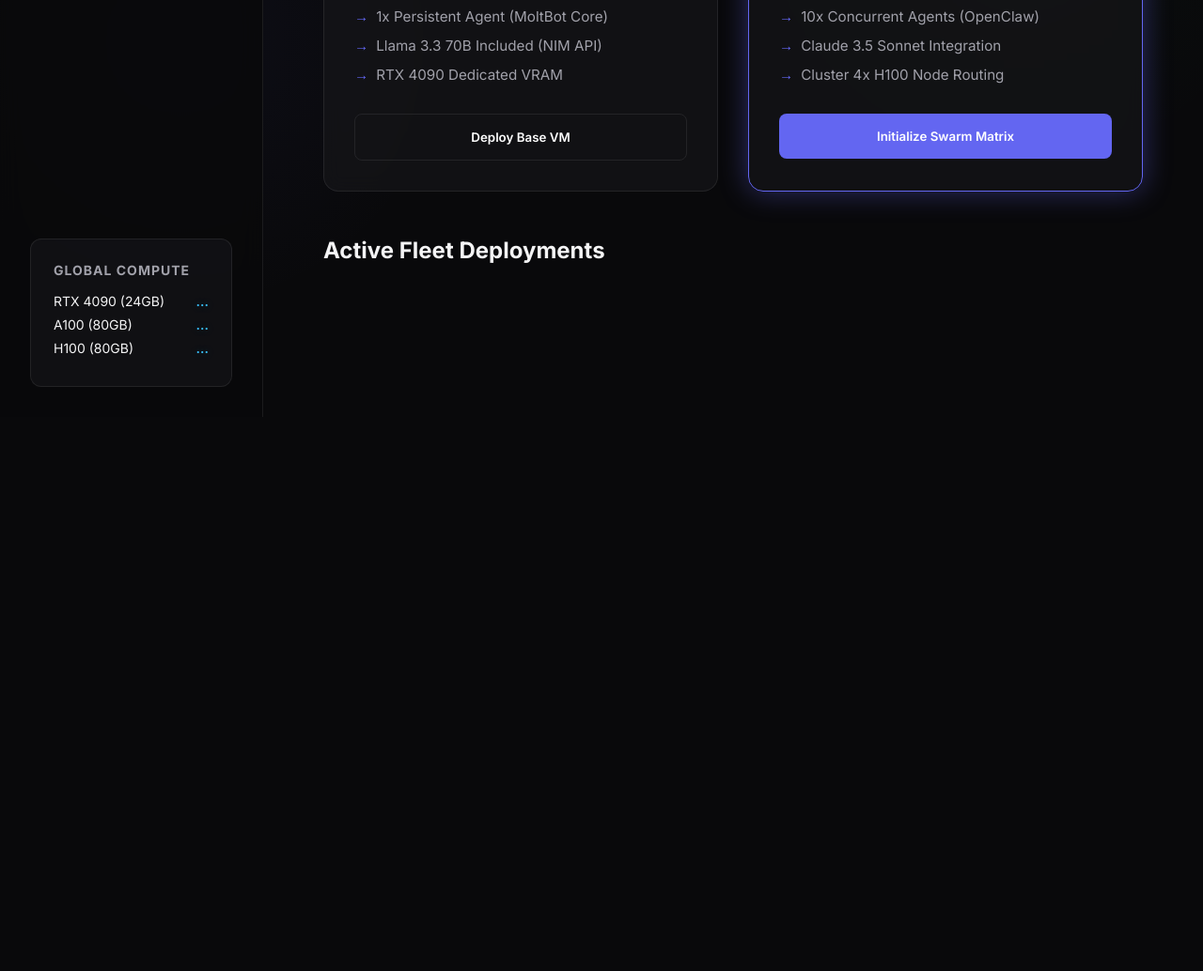
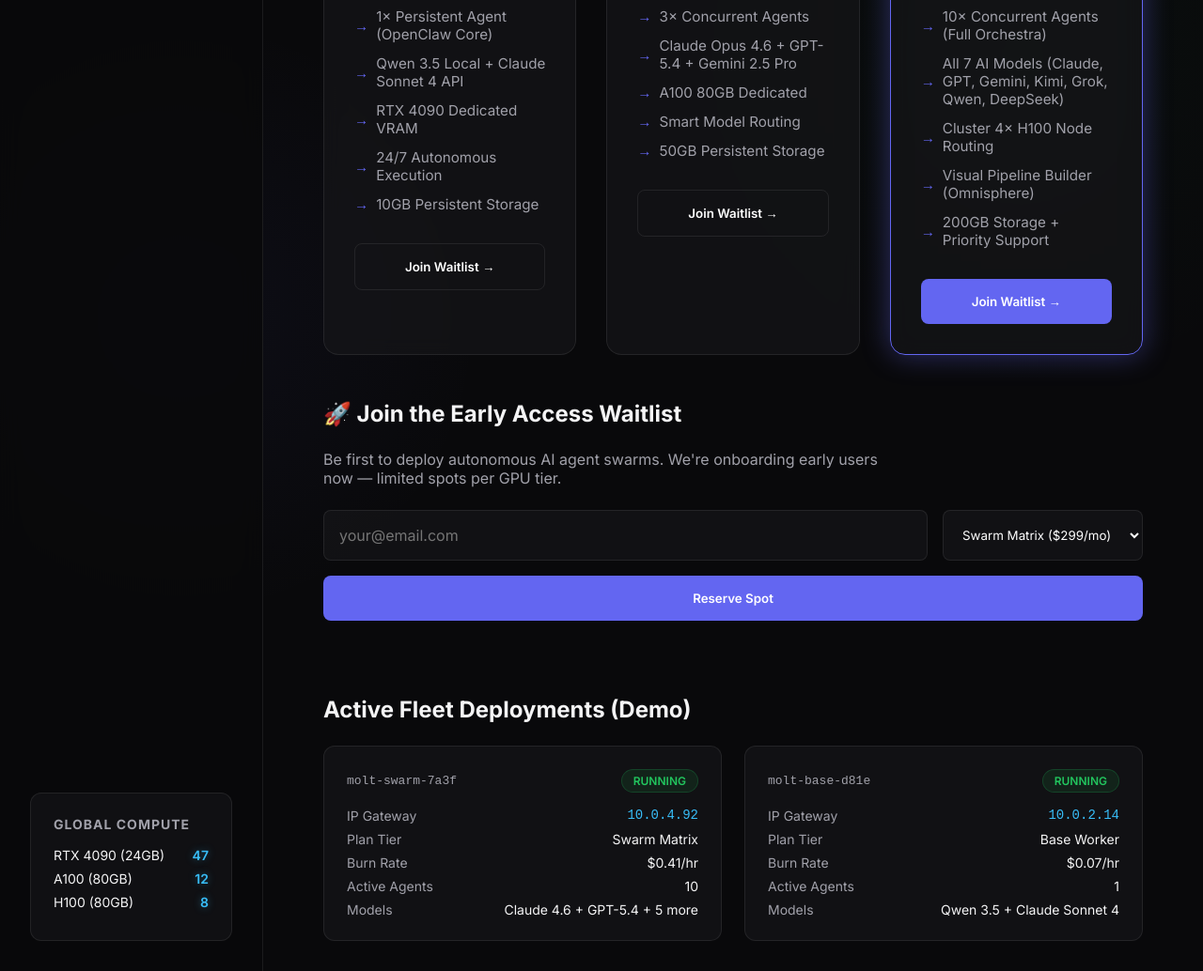
Before and after one commit to CEOoftheUniverse/moltbot-saas, a plain HTML site: page index.html in a window 1280 px wide. Shown: the part 356-1390 px from the top of the page at 94% size. Before the commit the page ends 800 px from the top, so only its background shows below. Drawn offline with Linux system fonts and the light colour scheme; no server answers.

Commit message:
Update landing page: current model names, 3 pricing tiers, waitlist form, cross-link to Omnisphere

```diff
--- a/index.html
+++ b/index.html
@@ -1,14 +1,13 @@
 <!DOCTYPE html>
 <html lang="en">
-
 <head>
   <meta charset="UTF-8">
   <meta name="viewport" content="width=device-width, initial-scale=1.0">
-  <title>MoltBot Cloud — Autonomous VM Fleet</title>
+  <title>MoltBot Cloud — Autonomous AI Agent Fleet</title>
+  <meta name="description" content="Deploy autonomous AI agent swarms on dedicated GPU VMs. Pre-configured OpenClaw agents with Claude, GPT, Gemini. From $49/mo.">
   <link href="https://fonts.googleapis.com/css2?family=Inter:wght@300;400;500;600;700&display=swap" rel="stylesheet">
   <link rel="stylesheet" href="styles.css">
 </head>
-
 <body>
   <div class="app-container">
     <!-- Sidebar Navigation -->
@@ -18,16 +17,15 @@
       </div>
       <nav>
         <a href="#" class="active">Fleet Dashboard</a>
-        <a href="#">Agent Images</a>
-        <a href="#">Billing & Invoices</a>
-        <a href="#">Settings</a>
+        <a href="#pricing">Pricing</a>
+        <a href="#waitlist">Join Waitlist</a>
+        <a href="https://ceooftheuniverse.github.io/omnisphere/" target="_blank">Omnisphere ↗</a>
       </nav>
-
       <div class="availability-card">
         <h3>Global Compute</h3>
-        <div class="stat-row"><span>RTX 4090 (24GB)</span> <span id="gpu-4090" class="neon-number">...</span></div>
-        <div class="stat-row"><span>A100 (80GB)</span> <span id="gpu-a100" class="neon-number">...</span></div>
-        <div class="stat-row"><span>H100 (80GB)</span> <span id="gpu-h100" class="neon-number">...</span></div>
+        <div class="stat-row"><span>RTX 4090 (24GB)</span> <span class="neon-number">47</span></div>
+        <div class="stat-row"><span>A100 (80GB)</span> <span class="neon-number">12</span></div>
+        <div class="stat-row"><span>H100 (80GB)</span> <span class="neon-number">8</span></div>
       </div>
     </aside>
 
@@ -37,12 +35,12 @@
         <div class="status-indicator">
           <span class="pulsing-dot"></span> System Operational
         </div>
-        <div class="user-profile">Administrator</div>
+        <div class="user-profile">Early Access — April 2026</div>
       </header>
 
-      <section class="provisioning-section">
+      <section class="provisioning-section" id="pricing">
         <h1>Deploy Autonomous Swarm</h1>
-        <p class="subtitle">Select your compute tier to instantiate a pre-configured OpenClaw agent container.</p>
+        <p class="subtitle">Select your compute tier to instantiate a pre-configured OpenClaw agent container with the latest AI models.</p>
 
         <div class="tier-cards">
           <!-- Base Plan -->
@@ -52,11 +50,29 @@
               <span class="price">$49<small>/mo</small></span>
             </div>
             <ul class="features">
-              <li>1x Persistent Agent (MoltBot Core)</li>
-              <li>Llama 3.3 70B Included (NIM API)</li>
+              <li>1× Persistent Agent (OpenClaw Core)</li>
+              <li>Qwen 3.5 Local + Claude Sonnet 4 API</li>
               <li>RTX 4090 Dedicated VRAM</li>
+              <li>24/7 Autonomous Execution</li>
+              <li>10GB Persistent Storage</li>
             </ul>
-            <button class="deploy-btn" onclick="deployAgent('base')">Deploy Base VM</button>
+            <button class="deploy-btn" onclick="scrollToWaitlist()">Join Waitlist →</button>
+          </div>
+
+          <!-- Pro Plan -->
+          <div class="card pricing-card">
+            <div class="tier-header">
+              <h3>Pro Agent</h3>
+              <span class="price">$149<small>/mo</small></span>
+            </div>
+            <ul class="features">
+              <li>3× Concurrent Agents</li>
+              <li>Claude Opus 4.6 + GPT-5.4 + Gemini 2.5 Pro</li>
+              <li>A100 80GB Dedicated</li>
+              <li>Smart Model Routing</li>
+              <li>50GB Persistent Storage</li>
+            </ul>
+            <button class="deploy-btn" onclick="scrollToWaitlist()">Join Waitlist →</button>
           </div>
 
           <!-- Swarm Plan -->
@@ -67,30 +83,91 @@
               <span class="price">$299<small>/mo</small></span>
             </div>
             <ul class="features">
-              <li>10x Concurrent Agents (OpenClaw)</li>
-              <li>Claude 3.5 Sonnet Integration</li>
-              <li>Cluster 4x H100 Node Routing</li>
+              <li>10× Concurrent Agents (Full Orchestra)</li>
+              <li>All 7 AI Models (Claude, GPT, Gemini, Kimi, Grok, Qwen, DeepSeek)</li>
+              <li>Cluster 4× H100 Node Routing</li>
+              <li>Visual Pipeline Builder (Omnisphere)</li>
+              <li>200GB Storage + Priority Support</li>
             </ul>
-            <button class="deploy-btn primary" onclick="deployAgent('swarm')">Initialize Swarm Matrix</button>
+            <button class="deploy-btn primary" onclick="scrollToWaitlist()">Join Waitlist →</button>
           </div>
         </div>
       </section>
 
-      <!-- Active Deployments -->
-      <section class="active-instances">
-        <h2>Active Fleet Deployments</h2>
-        <div class="instances-grid" id="instances-container">
-          <!-- Dynamic Server Cards go here -->
+      <!-- Waitlist Section -->
+      <section class="active-instances" id="waitlist">
+        <h2>🚀 Join the Early Access Waitlist</h2>
+        <p style="color: var(--text-muted); margin-bottom: 1.5rem; max-width: 600px;">Be first to deploy autonomous AI agent swarms. We're onboarding early users now — limited spots per GPU tier.</p>
+        <div class="waitlist-form-container">
+          <form id="waitlist-form" onsubmit="handleWaitlist(event)">
+            <div style="display: flex; gap: 1rem; flex-wrap: wrap;">
+              <input type="email" id="waitlist-email" placeholder="your@email.com" required
+                style="flex: 1; min-width: 250px; padding: 1rem; border-radius: 8px; border: 1px solid var(--glass-border); background: var(--panel-bg); color: white; font-family: 'Inter', sans-serif; font-size: 1rem;">
+              <select id="waitlist-tier" style="padding: 1rem; border-radius: 8px; border: 1px solid var(--glass-border); background: var(--panel-bg); color: white; font-family: 'Inter', sans-serif;">
+                <option value="base">Base Worker ($49/mo)</option>
+                <option value="pro">Pro Agent ($149/mo)</option>
+                <option value="swarm" selected>Swarm Matrix ($299/mo)</option>
+              </select>
+              <button type="submit" class="deploy-btn primary" style="padding: 1rem 2rem; white-space: nowrap;">Reserve Spot</button>
+            </div>
+          </form>
+          <div id="waitlist-success" style="display: none; padding: 1.5rem; background: rgba(34, 197, 94, 0.1); border: 1px solid rgba(34, 197, 94, 0.2); border-radius: 8px; margin-top: 1rem;">
+            <span style="color: #22c55e; font-weight: 600;">✓ You're on the list!</span> We'll reach out when your GPU tier is available.
+          </div>
         </div>
       </section>
 
+      <!-- Demo Instances -->
+      <section class="active-instances" style="margin-top: 2rem;">
+        <h2>Active Fleet Deployments (Demo)</h2>
+        <div class="instances-grid">
+          <div class="instance-card">
+            <div class="instance-header">
+              <span class="instance-id">molt-swarm-7a3f</span>
+              <span class="badge running">running</span>
+            </div>
+            <div class="instance-details">
+              <div class="detail-row"><span>IP Gateway</span><span style="color: #38bdf8; font-family: monospace;">10.0.4.92</span></div>
+              <div class="detail-row"><span>Plan Tier</span><span>Swarm Matrix</span></div>
+              <div class="detail-row"><span>Burn Rate</span><span>$0.41/hr</span></div>
+              <div class="detail-row"><span>Active Agents</span><span>10</span></div>
+              <div class="detail-row"><span>Models</span><span>Claude 4.6 + GPT-5.4 + 5 more</span></div>
+            </div>
+          </div>
+          <div class="instance-card">
+            <div class="instance-header">
+              <span class="instance-id">molt-base-d81e</span>
+              <span class="badge running">running</span>
+            </div>
+            <div class="instance-details">
+              <div class="detail-row"><span>IP Gateway</span><span style="color: #38bdf8; font-family: monospace;">10.0.2.14</span></div>
+              <div class="detail-row"><span>Plan Tier</span><span>Base Worker</span></div>
+              <div class="detail-row"><span>Burn Rate</span><span>$0.07/hr</span></div>
+              <div class="detail-row"><span>Active Agents</span><span>1</span></div>
+              <div class="detail-row"><span>Models</span><span>Qwen 3.5 + Claude Sonnet 4</span></div>
+            </div>
+          </div>
+        </div>
+      </section>
     </main>
   </div>
 
-  <!-- Toast Notifications -->
-  <div id="toast-container"></div>
-
-  <script src="app.js"></script>
+  <script>
+    function scrollToWaitlist() {
+      document.getElementById('waitlist').scrollIntoView({ behavior: 'smooth' });
+      document.getElementById('waitlist-email').focus();
+    }
+    function handleWaitlist(e) {
+      e.preventDefault();
+      const email = document.getElementById('waitlist-email').value;
+      const tier = document.getElementById('waitlist-tier').value;
+      // Store locally for now (can be replaced with real backend)
+      const entries = JSON.parse(localStorage.getItem('moltbot_waitlist') || '[]');
+      entries.push({ email, tier, ts: new Date().toISOString() });
+      localStorage.setItem('moltbot_waitlist', JSON.stringify(entries));
+      document.getElementById('waitlist-form').style.display = 'none';
+      document.getElementById('waitlist-success').style.display = 'block';
+    }
+  </script>
 </body>
-
 </html>
```
